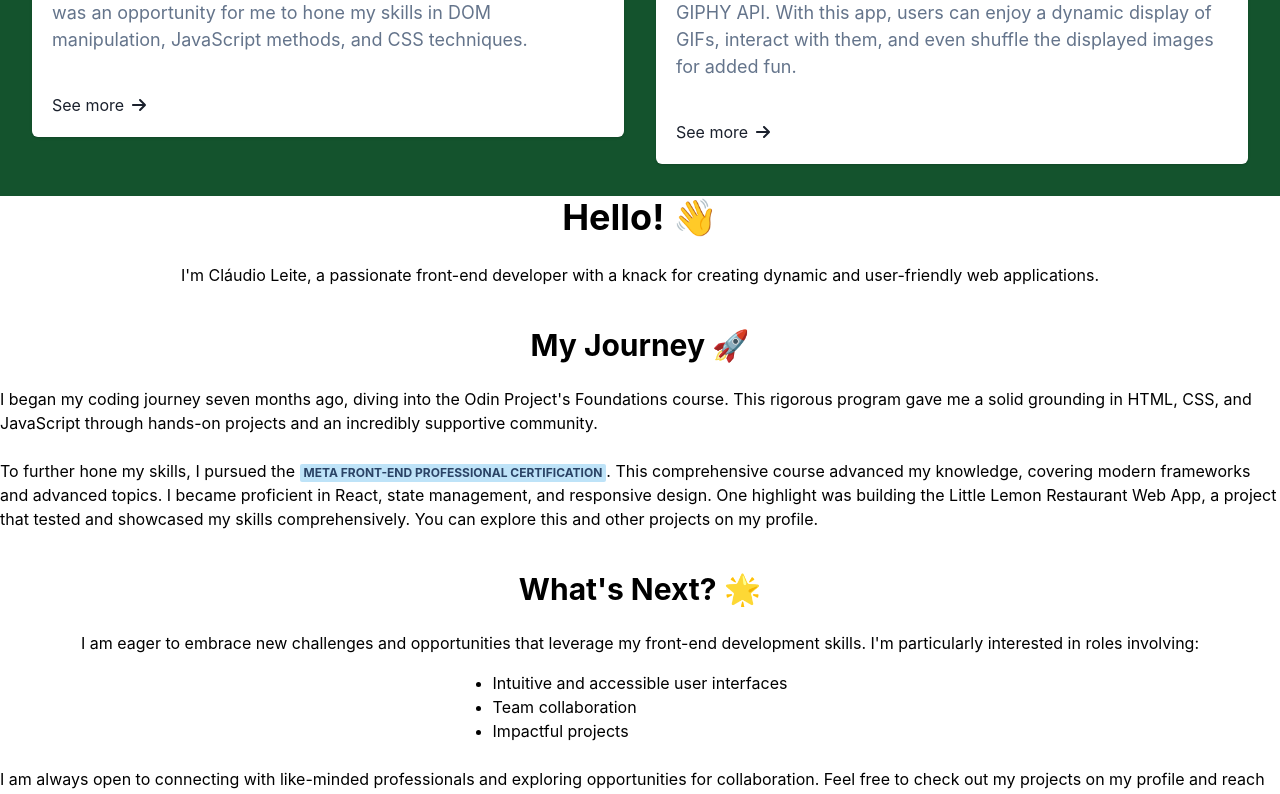
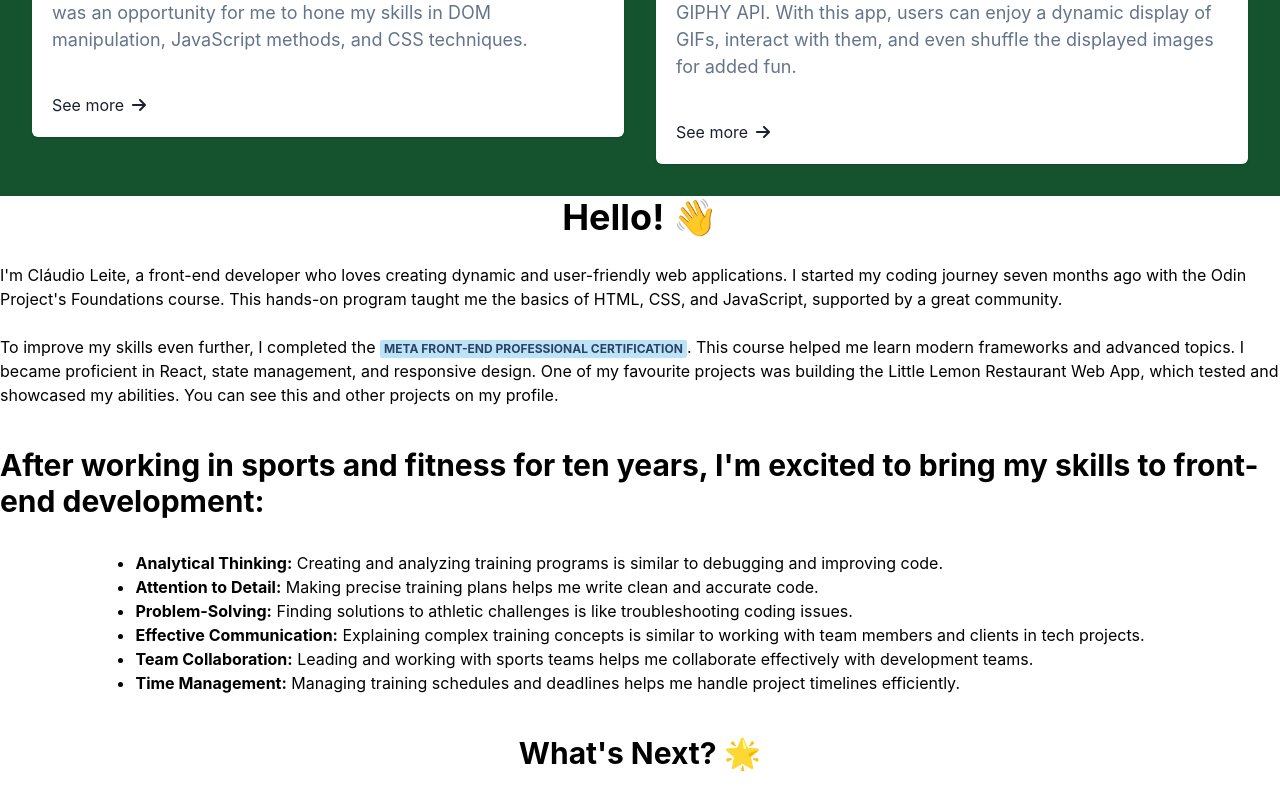
Before and after one commit to claudiooleite/Portfolio, a React (Create React App) app: page / in a window 1280 px wide. Shown: the part 2000-2794 px from the top of the page. Built offline with nearby package versions, Linux system fonts and the light colour scheme.

Commit message:
aboutme and landingSection components styled for smaller screens

```diff
--- a/src/App.js
+++ b/src/App.js
@@ -20,7 +20,7 @@ function App() {
           <LandingSection />
           <ProjectsSection />
           <AboutMe />
-          <ContactMeSection />
+          {/* <ContactMeSection /> */}
           <Footer />
           <Alert />
         </main>
--- a/src/components/AboutMe.js
+++ b/src/components/AboutMe.js
@@ -5,58 +5,85 @@ import { Heading, Text, Badge, Flex, Box } from "@chakra-ui/react";
 function AboutMe() {
   return (
     <FullScreenSection>
-      <Heading as="h2" size="xl" mb={4} id="aboutme-section">
+      <Heading as="h2" size="xl" mb={4}>
         Hello! 👋
       </Heading>
       <Text>
-        I'm Cláudio Leite, a passionate front-end developer with a knack for
-        creating dynamic and user-friendly web applications.
+        I'm Cláudio Leite, a front-end developer who loves creating dynamic and
+        user-friendly web applications. I started my coding journey seven months
+        ago with the Odin Project's Foundations course. This hands-on program
+        taught me the basics of HTML, CSS, and JavaScript, supported by a great
+        community.
+      </Text>
+
+      <Text mt={4}>
+        To improve my skills even further, I completed the{" "}
+        <Badge colorScheme="blue">
+          Meta Front-End Professional Certification
+        </Badge>
+        . This course helped me learn modern frameworks and advanced topics. I
+        became proficient in React, state management, and responsive design. One
+        of my favourite projects was building the Little Lemon Restaurant Web
+        App, which tested and showcased my abilities. You can see this and other
+        projects on my profile.
       </Text>
 
       <Heading as="h3" size="lg" mt={8} mb={4}>
-        My Journey 🚀
+        After working in sports and fitness for ten years, I'm excited to bring
+        my skills to front-end development:
       </Heading>
-      <Text>
-        I began my coding journey seven months ago, diving into the Odin
-        Project's Foundations course. This rigorous program gave me a solid
-        grounding in HTML, CSS, and JavaScript through hands-on projects and an
-        incredibly supportive community.
-      </Text>
-
-      <Text mt={4}>
-        To further hone my skills, I pursued the{" "}
-        <Badge colorScheme="blue">
-          Meta Front-End Professional Certification
-        </Badge>
-        . This comprehensive course advanced my knowledge, covering modern
-        frameworks and advanced topics. I became proficient in React, state
-        management, and responsive design. One highlight was building the Little
-        Lemon Restaurant Web App, a project that tested and showcased my skills
-        comprehensively. You can explore this and other projects on my profile.
-      </Text>
+      <Flex as="ul" mt={2} direction="column">
+        <Box as="li">
+          <Text>
+            <strong>Analytical Thinking:</strong> Creating and analyzing
+            training programs is similar to debugging and improving code.
+          </Text>
+        </Box>
+        <Box as="li">
+          <Text>
+            <strong>Attention to Detail:</strong> Making precise training plans
+            helps me write clean and accurate code.
+          </Text>
+        </Box>
+        <Box as="li">
+          <Text>
+            <strong>Problem-Solving:</strong> Finding solutions to athletic
+            challenges is like troubleshooting coding issues.
+          </Text>
+        </Box>
+        <Box as="li">
+          <Text>
+            <strong>Effective Communication:</strong> Explaining complex
+            training concepts is similar to working with team members and
+            clients in tech projects.
+          </Text>
+        </Box>
+        <Box as="li">
+          <Text>
+            <strong>Team Collaboration:</strong> Leading and working with sports
+            teams helps me collaborate effectively with development teams.
+          </Text>
+        </Box>
+        <Box as="li">
+          <Text>
+            <strong>Time Management:</strong> Managing training schedules and
+            deadlines helps me handle project timelines efficiently.
+          </Text>
+        </Box>
+      </Flex>
 
       <Heading as="h3" size="lg" mt={8} mb={4}>
         What's Next? 🌟
       </Heading>
       <Text>
-        I am eager to embrace new challenges and opportunities that leverage my
-        front-end development skills. I'm particularly interested in roles
-        involving:
+        I'm excited to take on new challenges and opportunities that use my
+        front-end development skills. I'm especially interested in roles where I
+        can create intuitive and accessible user interfaces, work closely with a
+        team, and contribute to meaningful projects.
       </Text>
-      <Flex as="ul" mt={2} direction="column">
-        <Box as="li">
-          <Text>Intuitive and accessible user interfaces</Text>
-        </Box>
-        <Box as="li">
-          <Text>Team collaboration</Text>
-        </Box>
-        <Box as="li">
-          <Text>Impactful projects</Text>
-        </Box>
-      </Flex>
 
       <Text mt={4}>
-        I am always open to connecting with like-minded professionals and
+        I'm always open to connecting with like-minded professionals and
         exploring opportunities for collaboration. Feel free to check out my
         projects on my profile and reach out to discuss web development, coding,
         or potential collaborations.
--- a/src/components/LandingSection.js
+++ b/src/components/LandingSection.js
@@ -24,7 +24,7 @@ const LandingSection = () => {
       backgroundColor="#2A4365"
     >
       <VStack spacing={4}>
-        <VStack>
+        <VStack textAlign="center">
           <Avatar
             size="2xl"
             name="Claudio"
@@ -35,7 +35,7 @@ const LandingSection = () => {
             {greeting}
           </Heading>
         </VStack>
-        <VStack spacing={6}>
+        <VStack spacing={6} textAlign="center">
           <Heading as="h4" size="md">
             {bio}
           </Heading>
```
